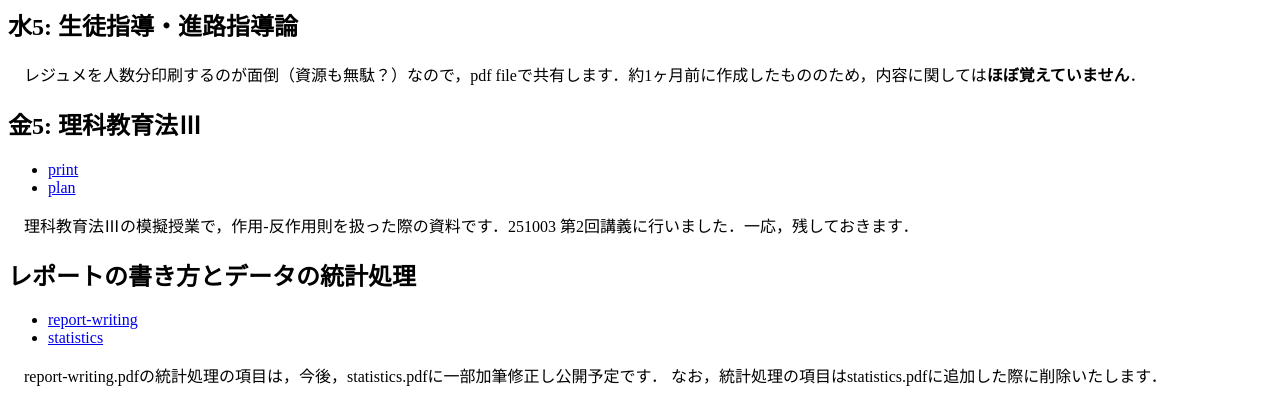
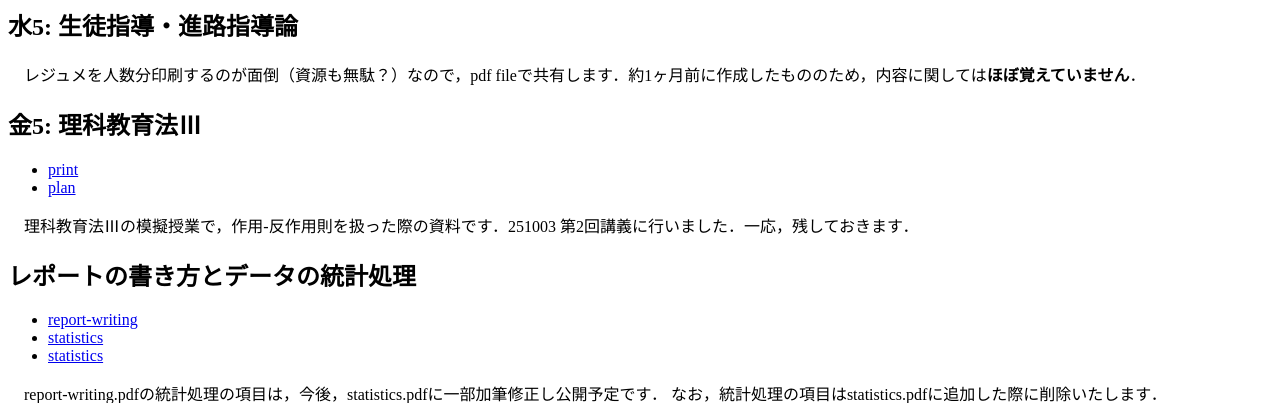
Before and after one commit to Y-teraya/Y-teraya.github.io, a plain HTML site: page index.html in a window 1280 px wide. Shown: the part 73-476 px from the top of the page. Drawn offline with Linux system fonts and the light colour scheme.

Commit message:
index upd

```diff
--- a/index.html
+++ b/index.html
@@ -36,10 +36,13 @@
 <ul>
     <li><a href="./report-writing/report_writing.pdf">report-writing</a></li>
     <li><a href="./report-writing/statistics.pdf">statistics</a></li>
+    <li><a href="./report-writing/mol_calculation.pdf">statistics</a></li>
 </ul>
 
 　report-writing.pdfの統計処理の項目は，今後，statistics.pdfに一部加筆修正し公開予定です．
 なお，統計処理の項目はstatistics.pdfに追加した際に削除いたします．
+　mol_calculation.pdfは，statistics.pdfの付録Aを一般公開向けに再編集したものです．
+モル計算と濃度計算は生物資源科学だけではなく，高校化学においても大切な知識です．
 
 <h1>Reference Data</h1>
 
```
Also changed, not shown: 8 other files.
